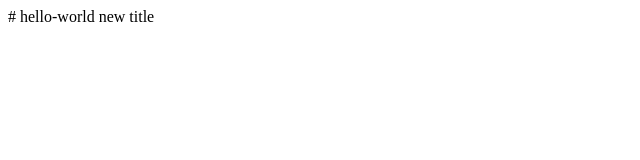
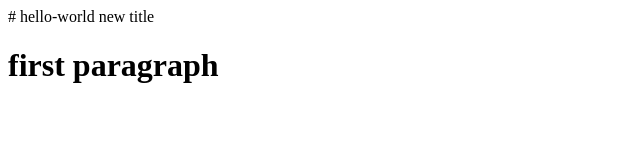
Before and after one commit to kareemZ7/hello-world, a plain HTML site: page index.html in a window 1280 px wide. Shown: the whole page, without its empty margins (0-640 px from the left). Drawn offline with Linux system fonts and the light colour scheme.

Commit message:
Update index.html
added a paragraph

```diff
--- a/index.html
+++ b/index.html
@@ -6,5 +6,6 @@
         <title> new title </title>
    </head>
     <body>
+     <h1> first paragraph </h1>
     </body>
   </html>
```
